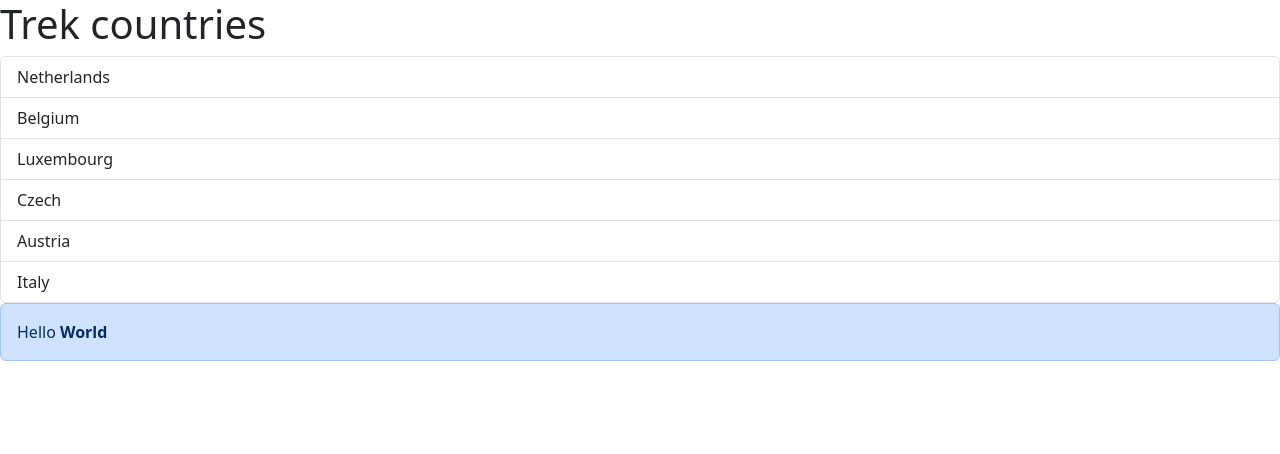
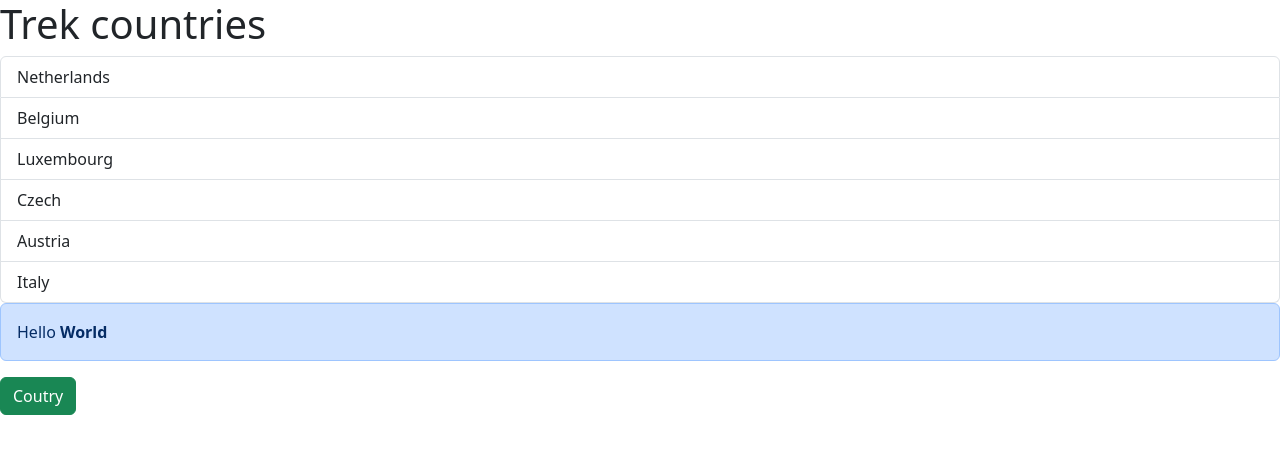
Before and after one commit to LamiaRimty/TrekStory, a React (Vite) app in the folder rim-trek/: page / in a window 1280 px wide. Shown: the top 454 px of the page. Built offline with nearby package versions, Linux system fonts and the light colour scheme.

Commit message:
dynamically changing colors

```diff
--- a/rim-trek/src/App.tsx
+++ b/rim-trek/src/App.tsx
@@ -1,3 +1,4 @@
+import Button from "./components/button";
 import Alert from "./components/alert";
 import ListofGroup from "./components/list-group";
 
@@ -24,6 +25,9 @@ function App() {
       <Alert>
         Hello <strong>World</strong>{" "}
       </Alert>
+      <Button color="success" onClick={() => console.log("Clicked!")}>
+        Coutry
+      </Button>
     </div>
   );
 }
--- /dev/null
+++ b/rim-trek/src/components/button.tsx
@@ -0,0 +1,15 @@
+interface Props {
+  children: string;
+  color?: "primary" | "success" | "danger" | "warning";
+  onClick: () => void;
+}
+
+function Button({ children, onClick, color }: Props) {
+  return (
+    <button type="button" className={"btn btn-" + color} onClick={onClick}>
+      {children}
+    </button>
+  );
+}
+
+export default Button;
```
